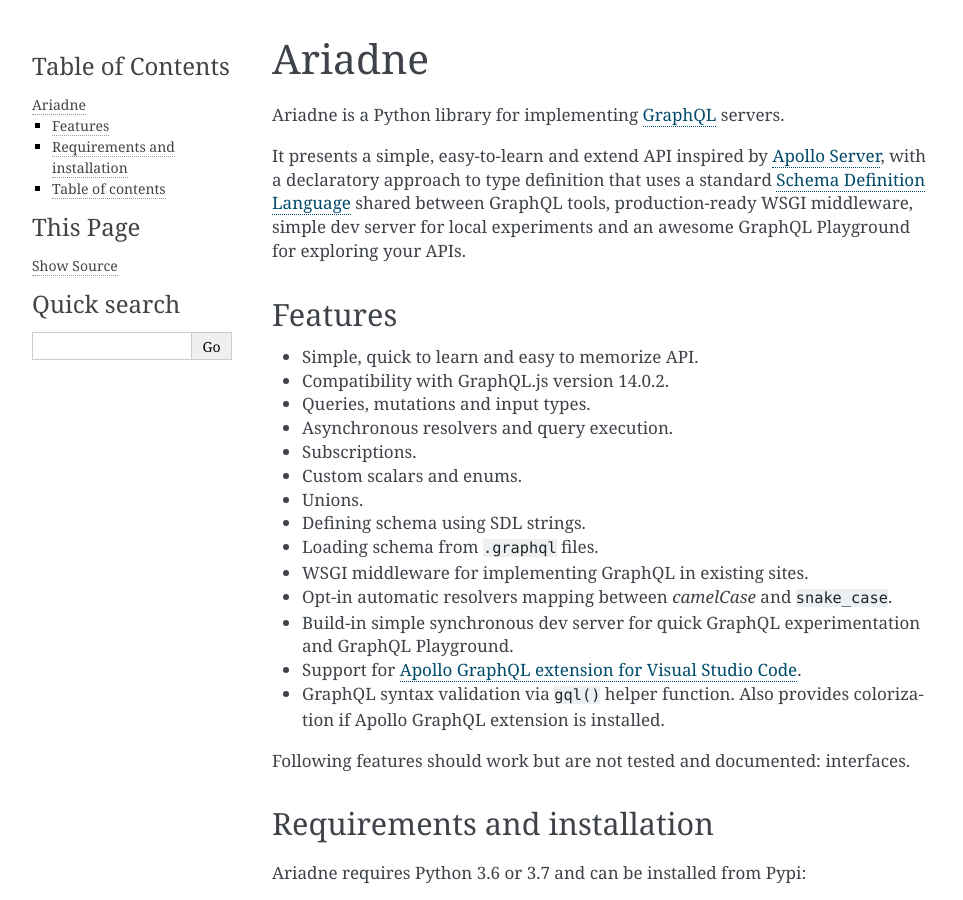
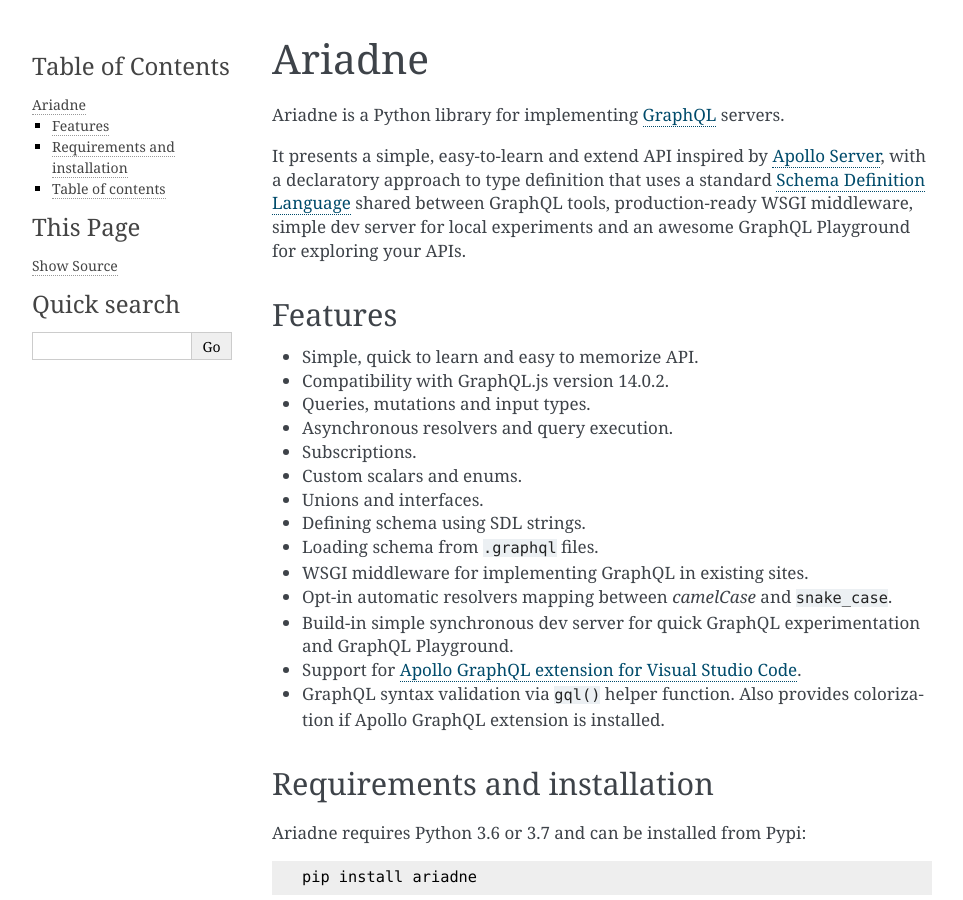
Before and after one commit to mirumee/ariadne, a Sphinx documentation site: the page built from docs/index.rst, in a window 1280 px wide and 900 px high. Shown: the whole window, without its empty margins (148-1111 px from the left). Built offline with Sphinx 7.4.7, drawn with Linux system fonts in a browser that asks for light colours.

```diff
--- a/docs/index.rst
+++ b/docs/index.rst
@@ -23,8 +23,6 @@ Features
 - Build-in simple synchronous dev server for quick GraphQL experimentation and GraphQL Playground.
 - Support for `Apollo GraphQL extension for Visual Studio Code <https://marketplace.visualstudio.com/items?itemName=apollographql.vscode-apollo>`_.
 - GraphQL syntax validation via ``gql()`` helper function. Also provides colorization if Apollo GraphQL extension is installed.
-
-Following features should work but are not tested and documented: interfaces.
 
 
 Requirements and installation
```
Also changed, not shown: other parts of docs/index.rst (+1 -1 lines), CHANGELOG.md (+2 -1 lines), README.md (+1 -3 lines).
